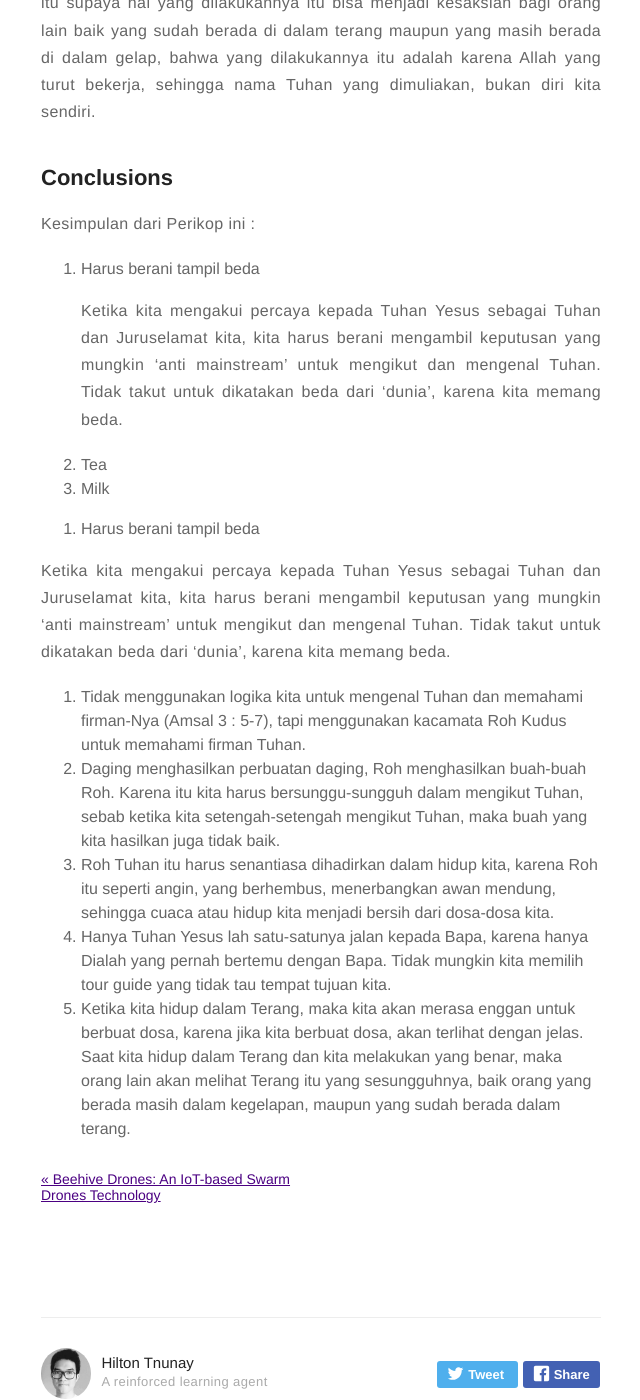
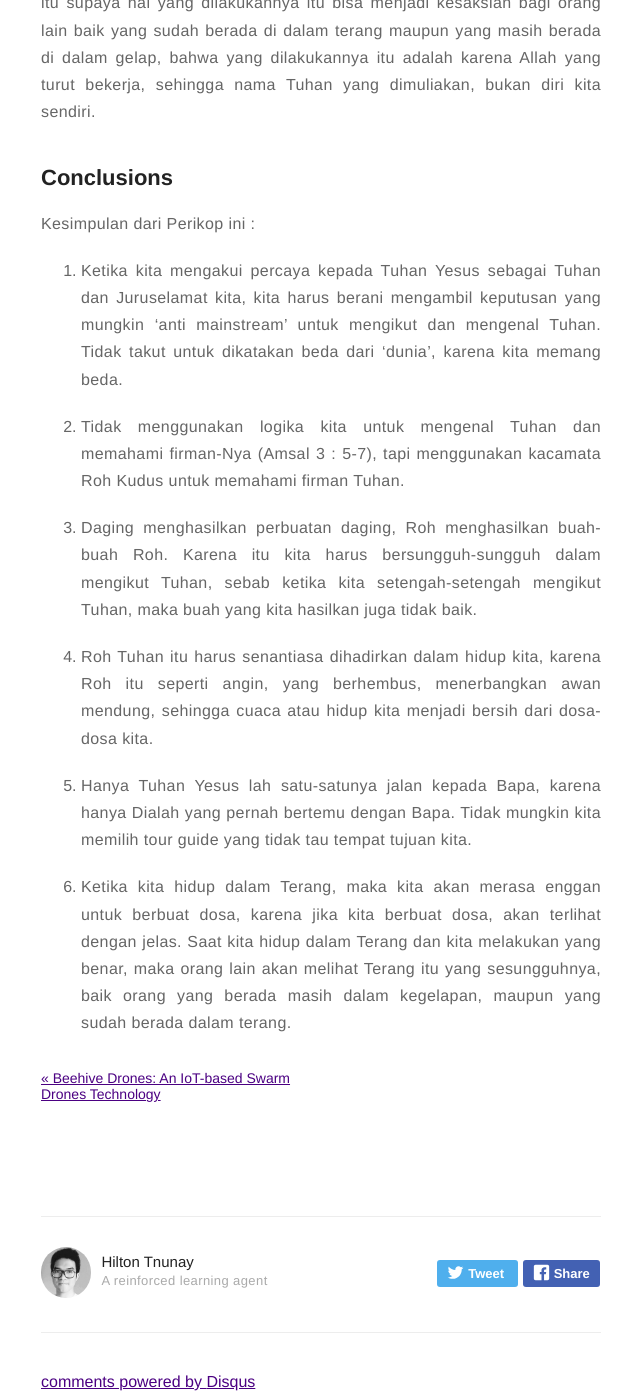
Before and after one commit to tnunay/tnunay.github.io, a Jekyll site: the page built from _posts/2018-06-22-john-3-1-21.md, in a window 1280 px wide and 1400 px high, scrolled down 4405 px. Shown: the whole window, without its empty margins (319-959 px from the left). Built offline with Jekyll 4.4.1, drawn with Linux system fonts in a browser that asks for light colours; comment, search, counter and statistics services are not loaded.

Commit message:
update numbering

```diff
--- a/_posts/2018-06-22-john-3-1-21.md
+++ b/_posts/2018-06-22-john-3-1-21.md
@@ -60,19 +60,22 @@ description: Bible study from John 3:1-21.
 
 Kesimpulan dari Perikop ini :
 <ol type="1">
-  <li>Harus berani tampil beda
-    <p align="justify">Ketika kita mengakui percaya kepada Tuhan Yesus sebagai Tuhan dan Juruselamat kita, kita harus berani mengambil keputusan yang mungkin ‘anti mainstream’ untuk mengikut dan mengenal Tuhan. Tidak takut untuk dikatakan beda dari ‘dunia’, karena kita memang beda.
+  <li><p align="justify">Ketika kita mengakui percaya kepada Tuhan Yesus sebagai Tuhan dan Juruselamat kita, kita harus berani mengambil keputusan yang mungkin ‘anti mainstream’ untuk mengikut dan mengenal Tuhan. Tidak takut untuk dikatakan beda dari ‘dunia’, karena kita memang beda.
     </p>
   </li>
-  <li>Tea</li>
-  <li>Milk</li>
+  <li><p align="justify">Tidak menggunakan logika kita untuk mengenal Tuhan dan memahami firman-Nya (Amsal 3 : 5-7), tapi menggunakan kacamata Roh Kudus untuk memahami firman Tuhan.
+    </p>
+  </li>
+  <li><p align="justify">Daging menghasilkan perbuatan daging, Roh menghasilkan buah-buah Roh. Karena itu kita harus bersungguh-sungguh dalam mengikut Tuhan, sebab ketika kita setengah-setengah mengikut Tuhan, maka buah yang kita hasilkan juga tidak baik.
+    </p>
+  </li>
+  <li><p align="justify">Roh Tuhan itu harus senantiasa dihadirkan dalam hidup kita, karena Roh itu seperti angin, yang berhembus, menerbangkan awan mendung, sehingga cuaca atau hidup kita menjadi bersih dari dosa-dosa kita.
+    </p>
+  </li>
+  <li><p align="justify">Hanya Tuhan Yesus lah satu-satunya jalan kepada Bapa, karena hanya Dialah yang pernah bertemu dengan Bapa. Tidak mungkin kita memilih tour guide yang tidak tau tempat tujuan kita.
+    </p>
+  </li>
+  <li><p align="justify">Ketika kita hidup dalam Terang, maka kita akan merasa enggan untuk berbuat dosa, karena jika kita berbuat dosa, akan terlihat dengan jelas. Saat kita hidup dalam Terang dan kita melakukan yang benar, maka orang lain akan melihat Terang itu yang sesungguhnya, baik orang yang berada masih dalam kegelapan, maupun yang sudah berada dalam terang.
+    </p>
+  </li>
 </ol>
-1. Harus berani tampil beda
-<p align="justify">Ketika kita mengakui percaya kepada Tuhan Yesus sebagai Tuhan dan Juruselamat kita, kita harus berani mengambil keputusan yang mungkin ‘anti mainstream’ untuk mengikut dan mengenal Tuhan. Tidak takut untuk dikatakan beda dari ‘dunia’, karena kita memang beda.
-</p>
-2. Tidak menggunakan logika kita untuk mengenal Tuhan dan memahami firman-Nya
-(Amsal 3 : 5-7), tapi menggunakan kacamata Roh Kudus untuk memahami firman Tuhan.
-3. Daging menghasilkan perbuatan daging, Roh menghasilkan buah-buah Roh. Karena itu kita harus bersunggu-sungguh dalam mengikut Tuhan, sebab ketika kita setengah-setengah mengikut Tuhan, maka buah yang kita hasilkan juga tidak baik.
-4. Roh Tuhan itu harus senantiasa dihadirkan dalam hidup kita, karena Roh itu seperti angin, yang berhembus, menerbangkan awan mendung, sehingga cuaca atau hidup kita menjadi bersih dari dosa-dosa kita.
-5. Hanya Tuhan Yesus lah satu-satunya jalan kepada Bapa, karena hanya Dialah yang pernah bertemu dengan Bapa. Tidak mungkin kita memilih tour guide yang tidak tau tempat tujuan kita.
-6. Ketika kita hidup dalam Terang, maka kita akan merasa enggan untuk berbuat dosa, karena jika kita berbuat dosa, akan terlihat dengan jelas. Saat kita hidup dalam Terang dan kita melakukan yang benar, maka orang lain akan melihat Terang itu yang sesungguhnya, baik orang yang berada masih dalam kegelapan, maupun yang sudah berada dalam terang.
```
